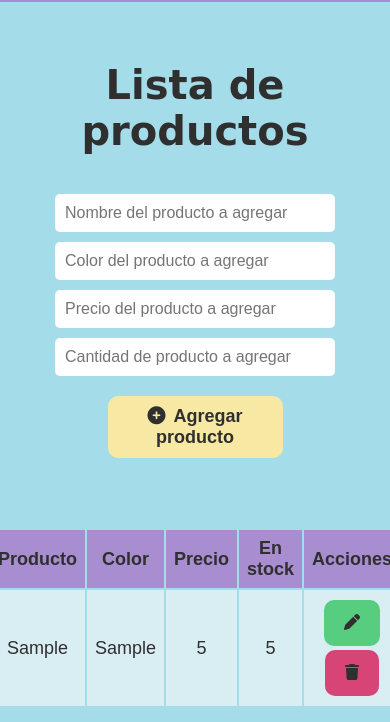
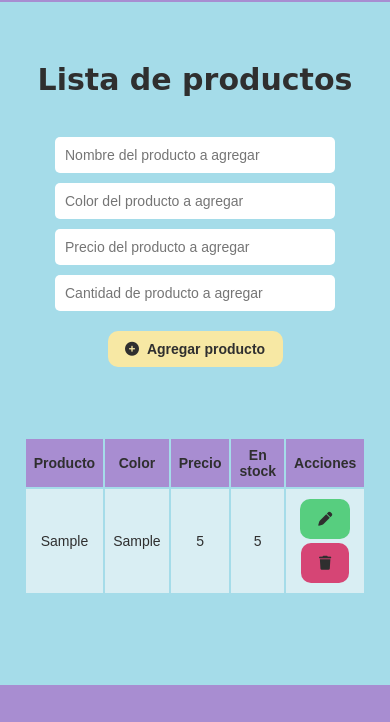
Before and after one commit to aolivos15/P2-CRUD, a plain HTML site: page index.html in a window 390 px wide. Both pictures are taken after typing "Sample", "Sample", "5", "5" into the empty fields and a click on the button "Agregar producto". Shown: the part 73-795 px from the top of the page. Drawn offline with Linux system fonts and the light colour scheme; a web font is replaced by a local one.

Commit message:
Make products table responsive

```diff
--- a/assets/css/styles.css
+++ b/assets/css/styles.css
@@ -164,6 +164,7 @@ nav a:hover {
     align-items: center;
     justify-content: center;
     padding: 0px 140px 80px;
+    overflow-x: auto;
 }
 
 .table-container table {
@@ -239,6 +240,20 @@ nav a:hover {
         font-size: 20px;
         margin-right: 30px;
     }
+
+    .title-container h1 {
+        font-size: 30px;
+    }
+
+    .table-container, .form-container input, .add-button, .footer-container {
+        font-size: 14px;
+    }
+
+    .edit-button, .delete-button {
+        padding: 8px 10px;
+        font-size: 12px;
+        margin: 2px;
+    }
 }
 
 @media (max-width: 768px) {
@@ -255,3 +270,11 @@ nav a:hover {
         padding-right: 20px;
     }
 }
+
+@media (max-width: 992px) {
+    .edit-button, .delete-button {
+        padding: 12px 18px;
+        font-size: 14px;
+        margin: 2px;
+    }
+}
```
